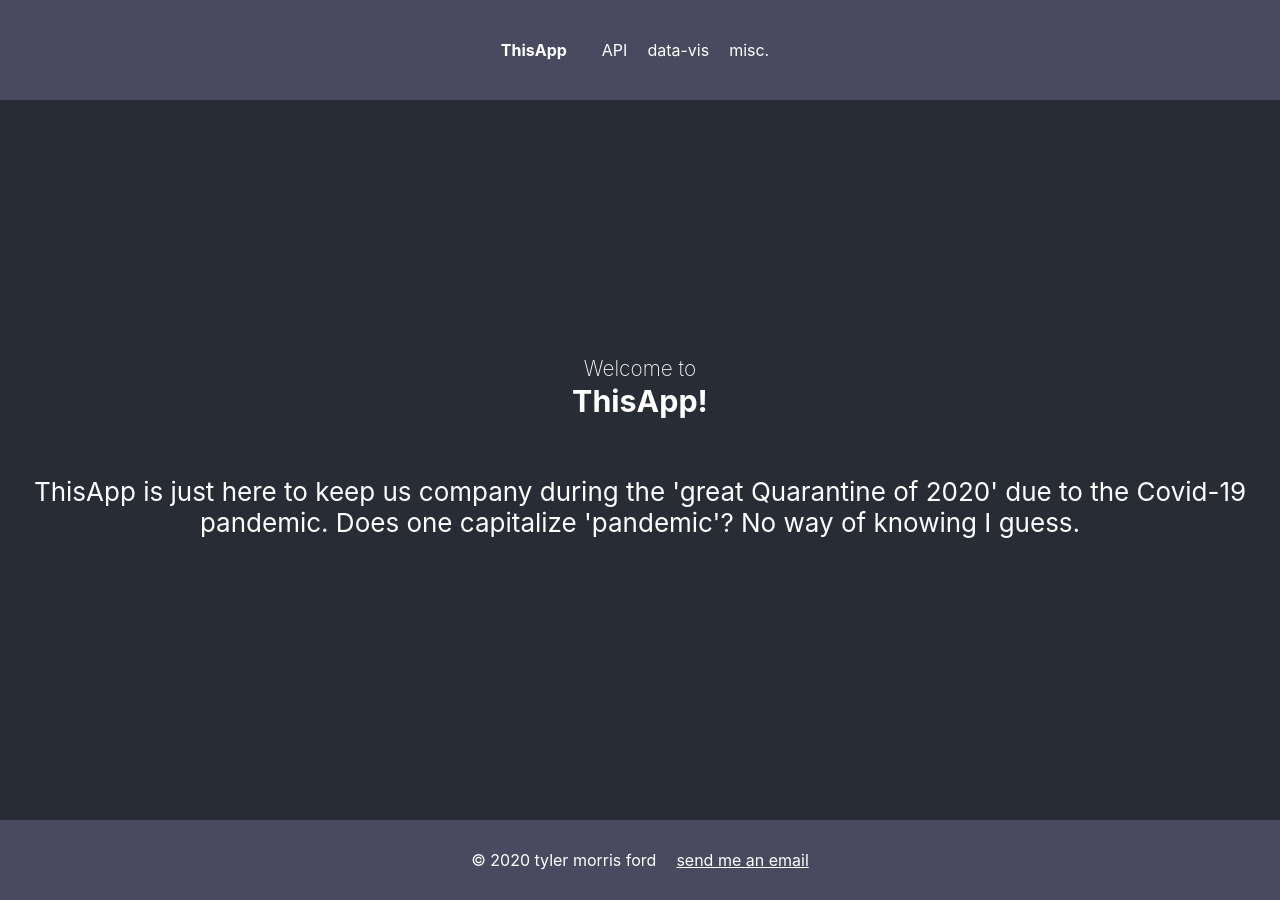
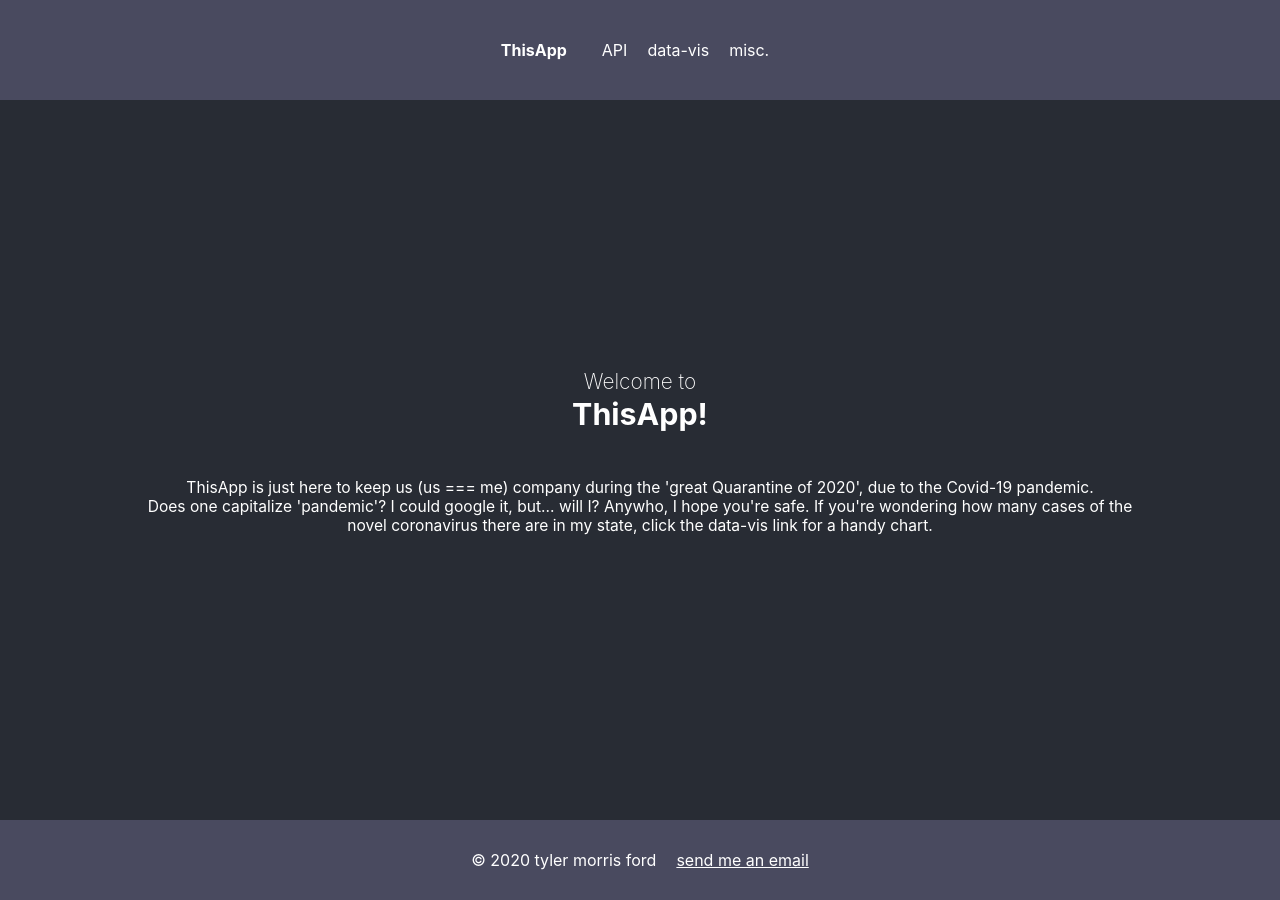
Before and after one commit to tylermorrisford/fun-app, a React (Create React App) app: page / in a window 1280 px wide. Built offline with nearby package versions, Linux system fonts and the light colour scheme; no server answers.

Commit message:
add copy

```diff
--- a/src/components/Home.js
+++ b/src/components/Home.js
@@ -1,6 +1,20 @@
 import React from 'react';
 import styled from 'styled-components'
 import '../App.css';
+
+const Home = () => {
+    return(
+        <header className="App-header">
+        <Callout>Welcome to</Callout>
+        <Brand>ThisApp!</Brand>
+        <Text><Words>ThisApp is just here to keep us (us === me) company during the 'great Quarantine of 2020', due to the Covid-19 pandemic.
+         <br/>Does one capitalize 'pandemic'? I could google it, but... will I? Anywho, I hope you're safe. If you're wondering how many cases
+         of the novel coronavirus there are in my state, click the data-vis link for a handy chart.</Words></Text>
+      </header>
+    )
+}
+
+export default Home;
 
 const Callout = styled.span`
   margin-bottom: 0;
@@ -12,15 +26,12 @@ const Brand = styled.h3`
   margin-top: 2px;
 `
 
-const Home = () => {
-    return(
-        <header className="App-header">
-        <Callout>Welcome to</Callout>
-        <Brand>ThisApp!</Brand>
-        <p>ThisApp is just here to keep us company during the 'great Quarantine of 2020' due to the Covid-19 pandemic.
-          Does one capitalize 'pandemic'? No way of knowing I guess. </p>
-      </header>
-    )
-}
+const Text = styled.div`
+  margin: 0 auto:
+  padding: 0 25px;
+  width: 80%;
+`
 
-export default Home;
+const Words = styled.p`
+font-size: 0.6em;
+`
```
